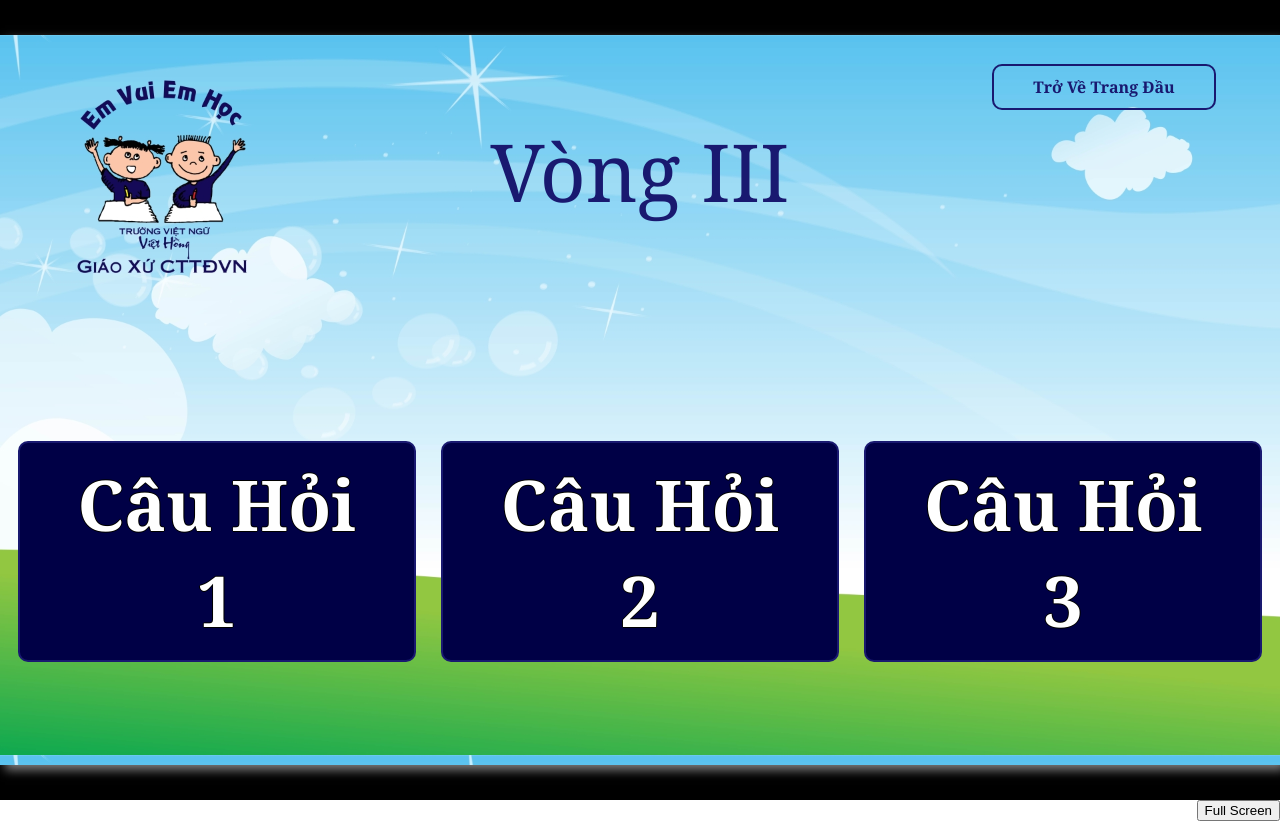
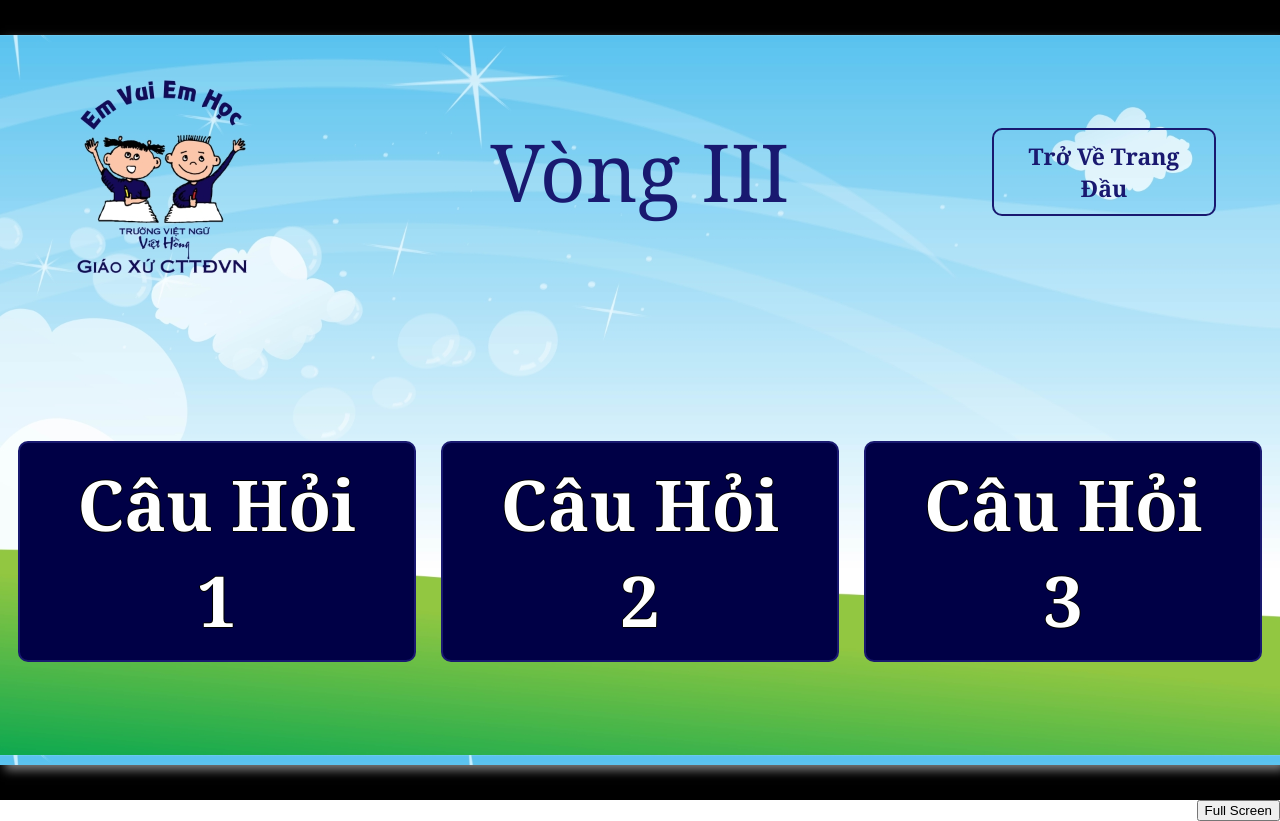
Before and after one commit to ankpham/vh-final-round, a React (Create React App) app: page /r3-home in a window 1280 px wide. Built offline with nearby package versions, Linux system fonts and the light colour scheme.

Commit message:
some more changes

```diff
--- a/src/pages/R2Home.jsx
+++ b/src/pages/R2Home.jsx
@@ -5,7 +5,7 @@ const R2Home = () => {
     return (
         <div className='home'>
             <div className='container'>
-                <Link className="link back-to-selection" to={"/selection"}>Trở Về Trang Đầu</Link>
+                <Link className="link back-to-selection-right" to={"/selection"}>Trở Về Trang Đầu</Link>
                 <h1 className='heading'>Niên Học 2022-23</h1>
                 <h1 className='sub-heading'>Vòng II</h1>
                 <Link className="start-link link" to="/view-question/2">Bắt Đầu</Link>
--- a/src/pages/R3Home.jsx
+++ b/src/pages/R3Home.jsx
@@ -5,7 +5,7 @@ const R3Home = () => {
     return (
         <div className='round-selection'>
             <div className='container'>
-            <Link className="link back-to-selection" to={"/selection"}>Trở Về Trang Đầu</Link>
+            <Link className="link back-to-selection-right" to={"/selection"}>Trở Về Trang Đầu</Link>
             <h1 className='heading' style={{marginTop: '6%', fontSize: '80px'}}>Vòng III</h1>
                 <div className='select-round' style={{display: 'flex', flexDirection: 'row'}}>
                     <Link style={{fontSize: '70px'}} className="link" to="/view-oer-question/3-1">Câu Hỏi 1</Link>
--- a/src/pages/VLSelection.jsx
+++ b/src/pages/VLSelection.jsx
@@ -29,7 +29,7 @@ const VLSelection = () => {
         <>
         <div className="selection">
             <div className="container category">
-                <Link className="link back-to-selection" to={"/selection"}>Trở Về Trang Đầu</Link>
+                <Link className="link back-to-selection-right" to={"/selection"}>Trở Về Trang Đầu</Link>
                 <h1 ref={heading} className='heading background-orange'>Vòng I</h1>
                 <div className='selection-container-category-points'>
                     <div ref={categoryElement} className="category">
--- a/src/pages/VLViewQuestion.jsx
+++ b/src/pages/VLViewQuestion.jsx
@@ -136,7 +136,6 @@ const VLViewQuestion = () => {
         <>
         <div className='view-question'>
             <div id="container" className='container'>
-                <Link className="link back-to-selection" to={"/vl-selection"}>Trở Về Trang Đầu</Link>
                 <div style={questionElementStyle} className='question'>
                     <div className='question-row'>
                         <div hidden>
@@ -160,6 +159,8 @@ const VLViewQuestion = () => {
                         </div>
                     </div>
                 </div>
+                <Link className="link back-to-selection" to={"/vl-selection"}>Trở Về Trang Đầu</Link>
+
             </div>
         </div>
         </>
--- a/src/pages/ViewOERQuestion.jsx
+++ b/src/pages/ViewOERQuestion.jsx
@@ -26,7 +26,6 @@ const ViewOERQuestion = (props) => {
         <>
         <div className='view-question'>
             <div id="container" className='container'>
-                <Link className="link back-to-selection" to={"/r3-home"}>Trở Về Trang Đầu</Link>
                 <div className='question'>
                     <div className='question-row'>
                         <div hidden>
@@ -36,6 +35,7 @@ const ViewOERQuestion = (props) => {
                         <div style={{fontSize: '70px', fontWeight: 500}} ref={questionElement} className='question-heading'>{question}</div>
                     </div>
                 </div>
+                <Link className="link back-to-selection" to={"/r3-home"}>Trở Về Trang Đầu</Link>
             </div>
         </div>
         </>
--- a/src/pages/ViewQuestion.jsx
+++ b/src/pages/ViewQuestion.jsx
@@ -175,7 +175,6 @@ const ViewQuestion = () => {
         <>
         <div className='view-question'>
             <div id="container" className='container'>
-                <Link className="link back-to-selection" to={"/selection"}>Trở Về Trang Đầu</Link>
                 <div style={questionElementStyle} className='question'>
                     <div className='question-row'>
                         <div hidden>
@@ -192,16 +191,17 @@ const ViewQuestion = () => {
                     </div>
                     <div className="choices">
                         <div className='choice-container'>
-                            <TbLetterA className='letter-icon'/>{displayA}
+                            <TbLetterA className='letter-icon background-yellow'/>{displayA}
                         </div>
                         <div className='choice-container'>
-                            <TbLetterB className='letter-icon'/>{displayB}
+                            <TbLetterB className='letter-icon background-yellow'/>{displayB}
                         </div>
                         <div className='choice-container'>
-                            <TbLetterC className='letter-icon'/>{displayC}
+                            <TbLetterC className='letter-icon background-yellow'/>{displayC}
                         </div>
                     </div>
                 </div>
+                <Link className="link back-to-selection" to={"/selection"}>Trở Về Trang Đầu</Link>
                 <p style={nextButtonStyle} onClick={() => NextQuestion()} className='link next-question'>Câu Hỏi Kế Tiếp</p>
             </div>
         </div>
--- a/src/style/style.css
+++ b/src/style/style.css
@@ -90,10 +90,18 @@ body {
 }
 
 .link.back-to-selection {
+    display: block;
+    float: left;
+    font-size: 23px;
+}
+
+.link.back-to-selection-right {
     position: absolute;
     margin-right: 5%;
-    margin-top: 1.9%;
+    margin-top: 10%;
+    font-size: 23px;
     right: 0;
+    top: 0;
 }
 
 .link.admin {
--- a/src/style/view-question.css
+++ b/src/style/view-question.css
@@ -5,7 +5,7 @@
 }
 
 .view-question .container {
-    background: url('../assets/EVEH-no-logo-1920x1080.jpg');
+    background: url('../assets/background-plain-1920-1080.jpg');
     background-size: contain;
 }
 
--- a/src/style/vl-selection.css
+++ b/src/style/vl-selection.css
@@ -12,7 +12,7 @@
     padding-left: .1vw;
     padding-top: 2%;
     padding-bottom: 2%;
-    margin-top: 2.5%;
+    margin-top: 10%;
     margin-bottom: 2%;
     box-shadow: 2px 2px 5px gray;
     border: gray solid 1px;
@@ -52,7 +52,7 @@
 }
 
 .selection .container.category {
-    background: url('../assets/EVEH-no-logo-1920x1080.jpg');
+    background: url('../assets/background-plain-1920-1080.jpg');
     background-size: contain;
 }
 
```
